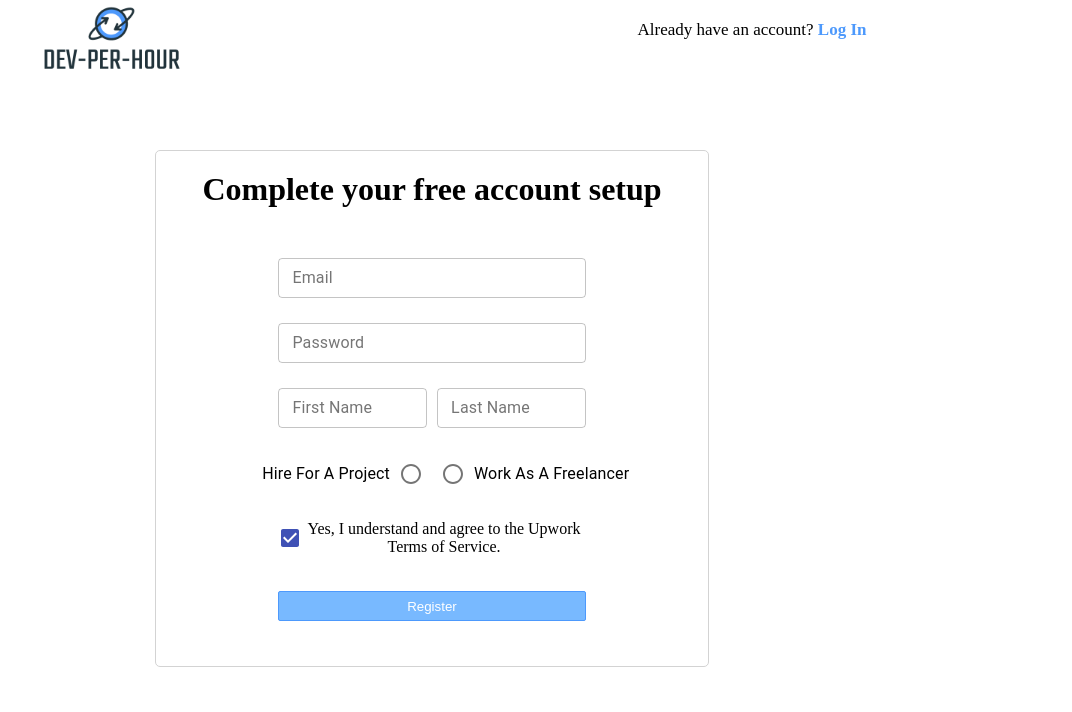
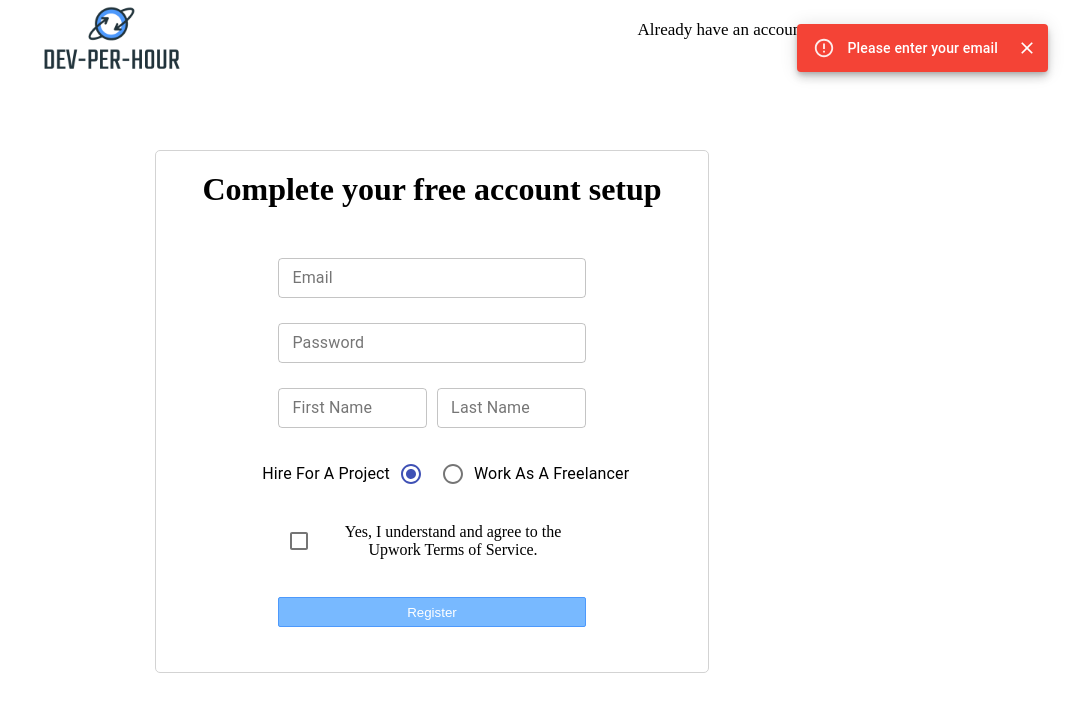
Before and after one commit to tonigasic/dev-per-hour, a React (Create React App) app: page /registration in a window 1280 px wide. Both pictures are taken after a click on the button "Register". Shown: the top 712 px of the page, without its empty margins (208-1280 px from the left). Built offline with nearby package versions, Linux system fonts and the light colour scheme.

Commit message:
registration component completed

```diff
--- a/src/assets/css/Registration.css
+++ b/src/assets/css/Registration.css
@@ -1,8 +1,8 @@
 .registration {
-    height: 100vh;
+    height: 100%;
 }
 
-.registration > div {
+.registration__div {
     display: flex;
     flex-direction: column;
     align-items: center;
@@ -149,3 +149,18 @@
     cursor: pointer;
     height: 30px;
 }
+
+.registration__confirmModal {
+    position: absolute;
+    width: 400px;
+    border-radius: 10px;
+    background-color: white;
+    padding-left: 30px;
+    padding-right: 30px;
+    padding-top: 10px;
+    padding-bottom: 30px;
+}
+
+.registration__confirmModal > h2 {
+    text-align: center;
+}
--- a/src/pages/Registration.js
+++ b/src/pages/Registration.js
@@ -1,16 +1,31 @@
-import React from "react";
+import React, {useState} from "react";
 import './../assets/css/Registration.css';
 import Logo from '../assets/img/dev-per-hour-logo-small.png';
 import Radium, {StyleRoot} from "radium";
 import {fadeIn} from "react-animations";
-import {Link} from "react-router-dom";
+import {Link, useHistory} from "react-router-dom";
 import TextField from "@material-ui/core/TextField";
 import RadioGroup from '@material-ui/core/RadioGroup';
 import FormControlLabel from '@material-ui/core/FormControlLabel';
 import Radio from '@material-ui/core/Radio';
-import {CheckBox} from "@material-ui/icons";
+import Checkbox from '@material-ui/core/Checkbox';
+import Snackbar from "@material-ui/core/Snackbar";
+import MuiAlert from '@material-ui/lab/Alert';
+import {postRequest} from "../Request";
+import {Modal} from "@material-ui/core";
 
 function Registration() {
+    const [errorMessage, setErrorMessage] = React.useState('');
+    const [openSnackbar, setOpenSnackbar] = React.useState(false);
+    const [email, setEmail] = useState('');
+    const [password, setPassword] = useState('');
+    const [firstName, setFirstName] = useState('');
+    const [lastName, setLastName] = useState('');
+    const [role, setRole] = useState('1');
+    const [terms, setTerms] = useState(false);
+    const [open, setOpen] = React.useState(false);
+    const history = useHistory();
+
     const styles = {
         fadeIn: {
             animation: 'x 2s',
@@ -18,9 +33,112 @@ function Registration() {
         },
     };
 
+    const handleCloseSnackbar = () => {
+        setOpenSnackbar(false);
+    };
+
+    const Alert = (props) => {
+        return <MuiAlert elevation={6} variant="filled" {...props} />;
+    };
+
+    const registerUser = (e) => {
+        e.preventDefault();
+        if (validateUser()) {
+            new Promise((resolve, reject) => {
+                let path = '/user';
+                let body = {
+                    email: email,
+                    password: password,
+                    firstName: firstName,
+                    lastName: lastName,
+                    roles: [role]
+                };
+                postRequest(path, body, resolve, reject);
+            })
+                .then((response) => {
+                    if (response.status === 200) {
+                        handleOpen();
+                    }
+                })
+                .catch((err) => {
+                    console.log(err);
+                    setErrorMessage(err);
+                    setOpenSnackbar(true);
+                })
+        }
+    };
+
+    const validateUser = () => {
+        if (email.trim() === '') {
+            setErrorMessage('Please enter your email');
+            setOpenSnackbar(true);
+            return false;
+        }
+        if (password.trim() === '') {
+            setErrorMessage('Please enter your password');
+            setOpenSnackbar(true);
+            return false;
+        }
+        if (password.trim() !== '' && password.length < 9) {
+            setErrorMessage('Minimal password length is 8 characters');
+            setOpenSnackbar(true);
+            return false;
+        }
+        if (firstName.trim() === '') {
+            setErrorMessage('Please enter your first name');
+            setOpenSnackbar(true);
+            return false;
+        }
+        if (lastName.trim() === '') {
+            setErrorMessage('Please enter your last name');
+            setOpenSnackbar(true);
+            return false;
+        }
+        if (!terms) {
+            setErrorMessage('Please accept the terms of Service');
+            setOpenSnackbar(true);
+            return false;
+        }
+        return true;
+    };
+
+    const handleOpen = () => {
+        setOpen(true);
+    };
+
+    const handleClose = () => {
+        setOpen(false);
+        history.push('/login')
+    };
+
+    function getModalStyle() {
+        const top = 50;
+        const left = 50;
+
+        return {
+            top: `${top}%`,
+            left: `${left}%`,
+            transform: `translate(-${top}%, -${left}%)`,
+        };
+    }
+
+    const body = (
+        <div style={getModalStyle()} className="registration__confirmModal">
+            <h2>Registration Completed</h2>
+            <br/>
+            <br/>
+            <p>
+                Your registration process ist completed. You can login now.
+            </p>
+            <br/>
+            <br/>
+            <button className="registration__signInButton" onClick={e => history.push('/login')}>Go to login page</button>
+        </div>
+    );
+
     return (
         <div className="registration">
-            <StyleRoot style={styles.fadeIn}>
+            <StyleRoot style={styles.fadeIn} className="registration__div">
                 <div className="registration__header">
                     <div className="registration__logoContainer">
                         <Link to={'/'}>
@@ -41,26 +159,34 @@ function Registration() {
                     </div>
                     <div className="registration__inputs">
                         <div className="registration__inputsEmail">
-                            <TextField label="Email" variant="outlined" size="small" />
+                            <TextField label="Email" variant="outlined" size="small" value={email} onChange={e => setEmail(e.target.value)}/>
                         </div>
                         <div className="registration__inputsPassword">
-                            <TextField label="Password" variant="outlined" size="small" type="password" autoComplete="new-password" />
+                            <TextField
+                                label="Password"
+                                variant="outlined"
+                                size="small"
+                                type="password"
+                                autoComplete="new-password"
+                                value={password}
+                                onChange={e => setPassword(e.target.value)}
+                            />
                         </div>
                         <div className="registration__inputsNameSurname">
-                            <TextField label="First Name" variant="outlined" size="small" />
-                            <TextField label="Last Name" variant="outlined" size="small" />
+                            <TextField label="First Name" variant="outlined" size="small" value={firstName} onChange={e => setFirstName(e.target.value)}/>
+                            <TextField label="Last Name" variant="outlined" size="small" value={lastName} onChange={e => setLastName(e.target.value)} />
                         </div>
                     </div>
                     <div className="registration__radioButtons">
-                        <RadioGroup row aria-label="position" name="position" defaultValue="top">
+                        <RadioGroup row aria-label="position" name="position" defaultValue="top" value={role} onChange={e => setRole(e.target.value)}>
                             <FormControlLabel
-                                value="Company"
+                                value="1"
                                 control={<Radio color="primary" />}
                                 label="Hire For A Project"
                                 labelPlacement="start"
                             />
                             <FormControlLabel
-                                value="Freelancer"
+                                value="2"
                                 control={<Radio color="primary" />}
                                 label="Work As A Freelancer"
                             />
@@ -69,9 +195,11 @@ function Registration() {
                     <div className="registration__checkbox">
                         <div>
                             <p>
-                                <CheckBox
-                                    name="checkedB"
-                                    color="primary"
+                                <Checkbox
+                                    name="terms"
+                                    inputProps={{ 'aria-label': 'primary checkbox' }}
+                                    checked={terms}
+                                    onChange={e => setTerms(e.target.checked)}
                                 />
                                 Yes, I understand and agree to the Upwork Terms of Service.
                             </p>
@@ -79,11 +207,24 @@ function Registration() {
                     </div>
                     <div className="registration__button">
                         <div>
-                            <button className="registration__signInButton">Register</button>
+                            <button className="registration__signInButton" onClick={registerUser}>Register</button>
                         </div>
                     </div>
                 </div>
             </StyleRoot>
+            <Modal
+                open={open}
+                onClose={handleClose}
+                aria-labelledby="simple-modal-title"
+                aria-describedby="simple-modal-description"
+            >
+                {body}
+            </Modal>
+            <Snackbar open={openSnackbar} autoHideDuration={3000000} onClose={handleCloseSnackbar} anchorOrigin={{vertical: 'top', horizontal: 'right'}}>
+                <Alert onClose={handleCloseSnackbar} severity="error">
+                    {errorMessage}
+                </Alert>
+            </Snackbar>
         </div>
     )
 }
```
